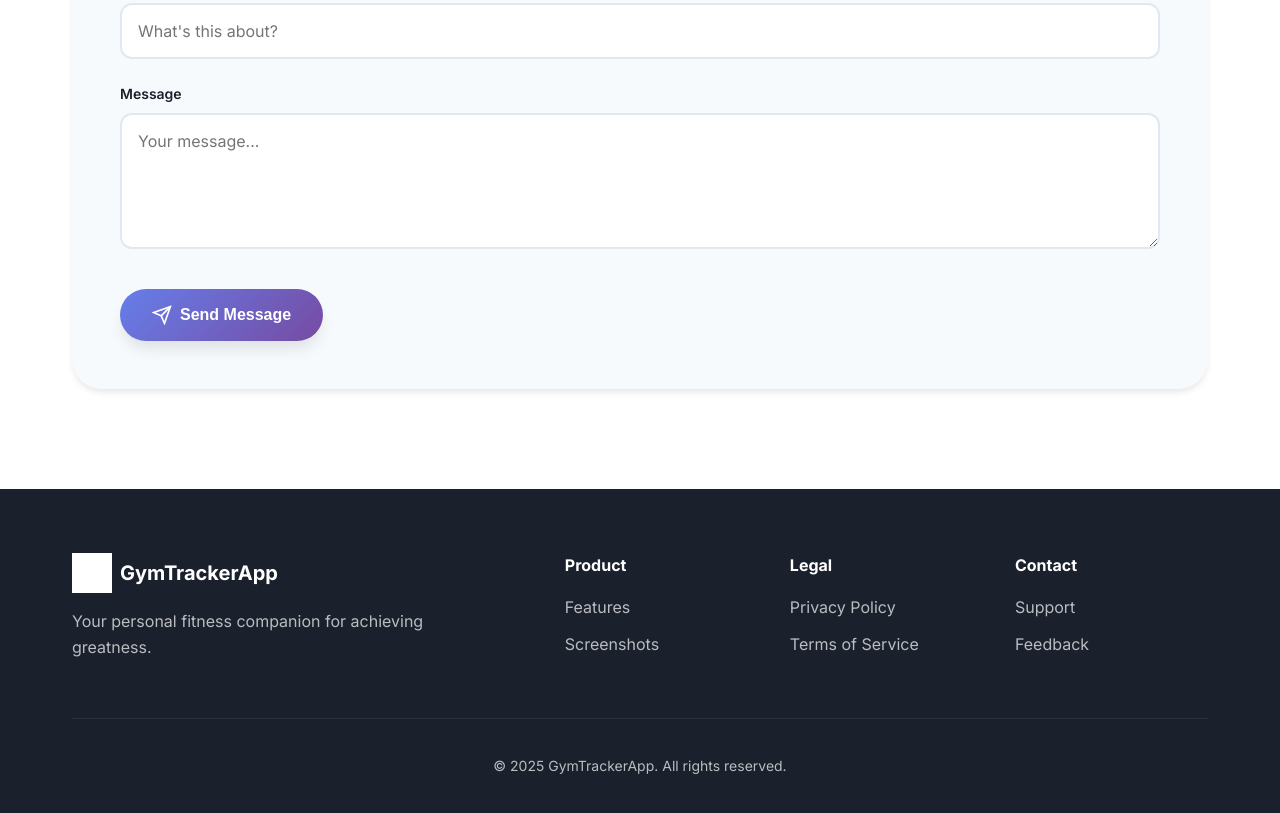
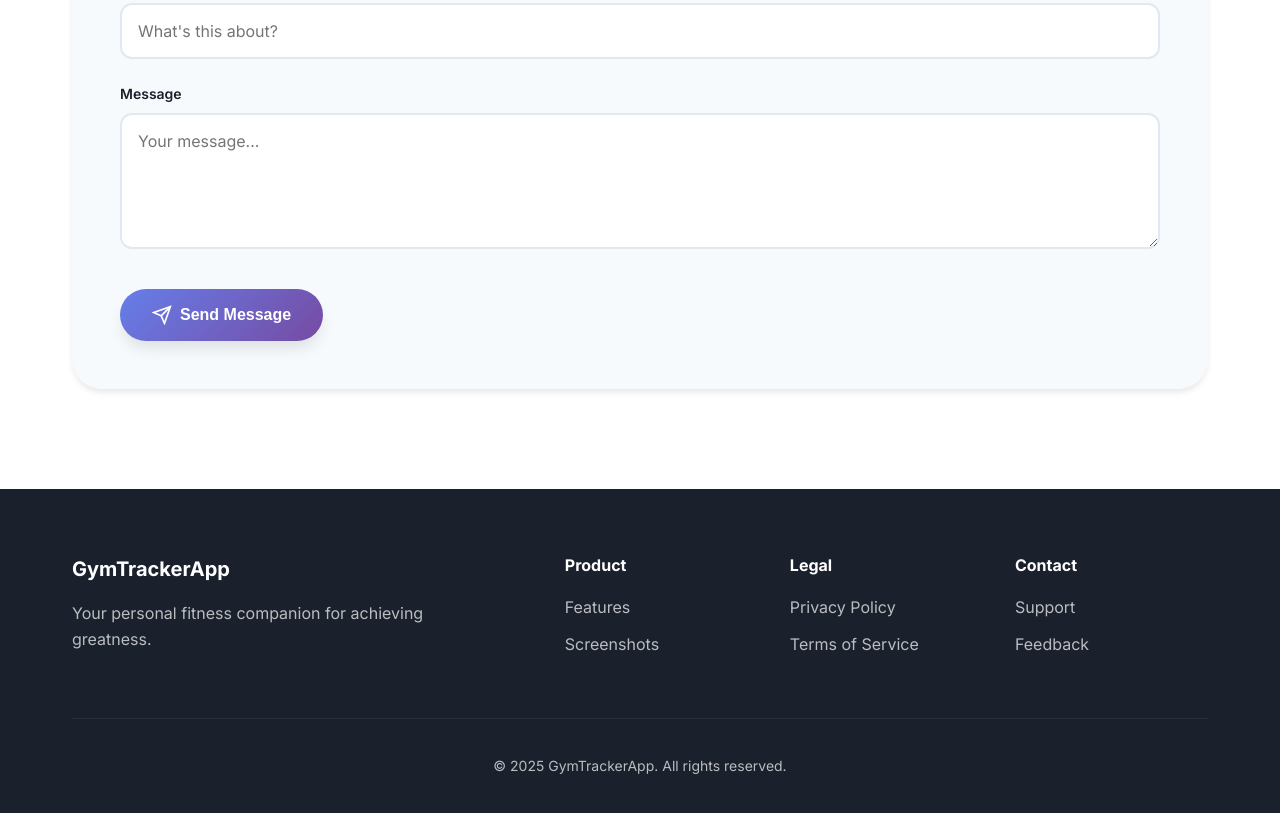
Before and after one commit to subodh10000/GymTrackerApp-Website, a plain HTML site: page index.html in a window 1280 px wide. Shown: the part 4587-5400 px from the top of the page. Drawn offline with Linux system fonts and the light colour scheme.

Commit message:
Remove logo image from footer
Removed logo image from the footer section.

```diff
--- a/index.html
+++ b/index.html
@@ -318,7 +318,6 @@
             <div class="footer-content">
                 <div class="footer-brand">
                     <div class="logo">
-                        <img src="images/logo.png" alt="GymTrackerApp Logo" class="logo-image">
                         <span class="logo-text">GymTrackerApp</span>
                     </div>
                     <p class="footer-description">Your personal fitness companion for achieving greatness.</p>
```
